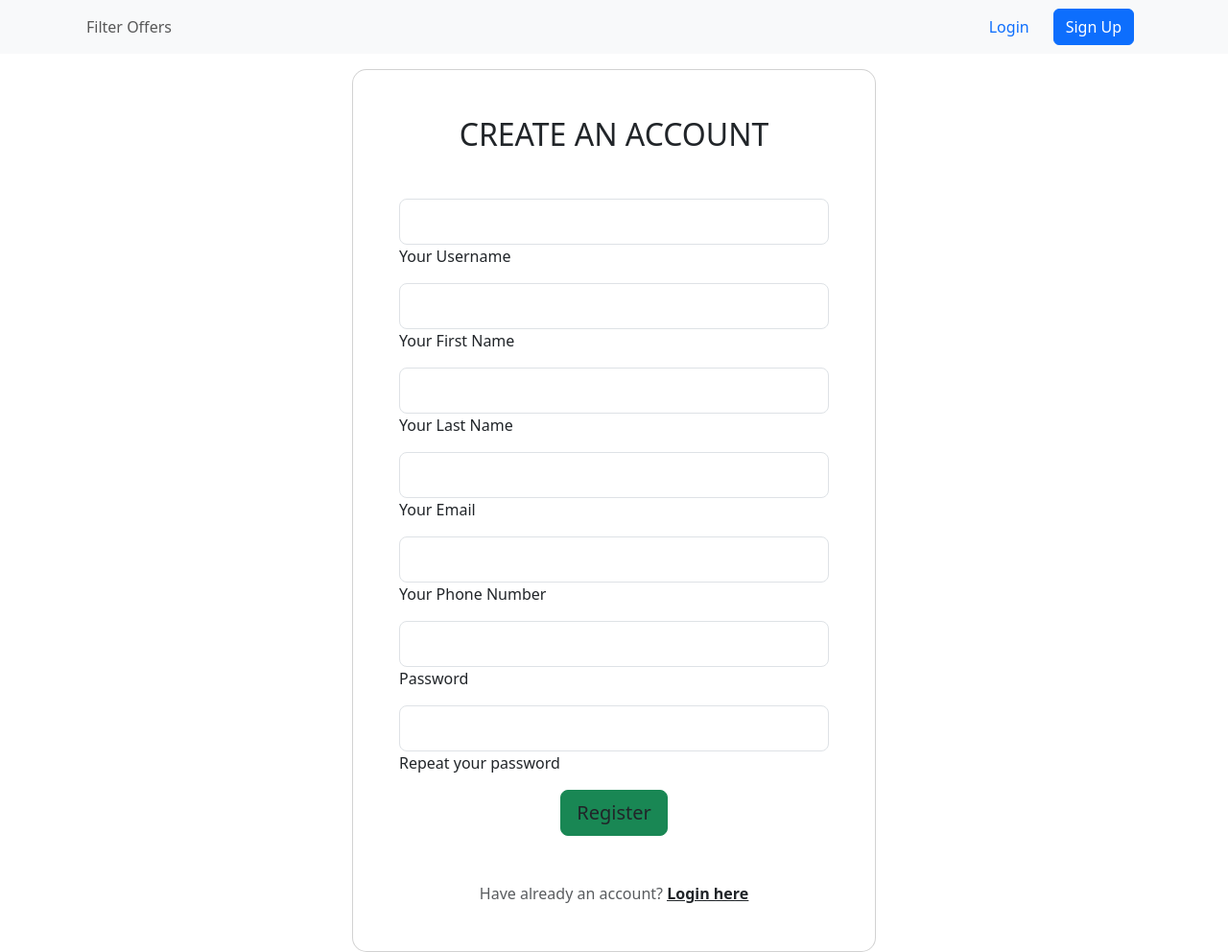
After one commit to BARBUR02/Python-Webscraping-Project, a Django app: page /register/ in a window 1280 px wide. The commit adds this page. Shown: the whole page at 96% size. Run offline with Django 4.2, Linux system fonts and the light colour scheme.

Commit message:
User model added, basic authentication including login logout register and basic route control provided

```diff
--- a/WebScraping/WebScraping/settings.py
+++ b/WebScraping/WebScraping/settings.py
@@ -35,6 +35,8 @@ DEBUG = True
 
 ALLOWED_HOSTS = []
 
+
+AUTH_USER_MODEL = 'main.CustomUser'
 
 # Application definition
 
--- a/WebScraping/main/templates/main/base.html
+++ b/WebScraping/main/templates/main/base.html
@@ -10,6 +10,52 @@
     <script defer src="https://cdn.jsdelivr.net/npm/bootstrap@5.3.0-alpha3/dist/js/bootstrap.bundle.min.js" integrity="sha384-ENjdO4Dr2bkBIFxQpeoTz1HIcje39Wm4jDKdf19U8gI4ddQ3GYNS7NTKfAdVQSZe" crossorigin="anonymous"></script>
 </head>
 <body>
+    <!-- Navbar -->
+<nav class="navbar navbar-expand-lg navbar-light bg-light mb-3">
+  <!-- Container wrapper -->
+  <div class="container">
+
+    <!-- Collapsible wrapper -->
+    <div class="collapse navbar-collapse" id="navbarButtonsExample">
+      <!-- Left links -->
+      <ul class="navbar-nav me-auto mb-2 mb-lg-0">
+        <li class="nav-item">
+          <a class="nav-link" href="{% url 'filter-page' %}">Filter Offers</a>
+        </li>
+      </ul>
+      <!-- Left links -->
+
+      <div class="d-flex align-items-center">
+
+        {% if not user.is_authenticated %}
+          <a href="{% url 'login' %}" class="btn btn-link px-3 me-2 text-decoration-none"> Login </a>
+
+
+          <a  class="btn btn-primary me-3 text-decoration-none" href="{% url 'register' %}"> Sign Up </a>
+
+        {% else %}
+          <ul class="navbar-nav">
+        <li class="nav-item dropdown">
+          <a class="nav-link dropdown-toggle" href="#" id="navbarDarkDropdownMenuLink" role="button" data-bs-toggle="dropdown" aria-expanded="false">
+            Manage
+          </a>
+          <ul class="dropdown-menu dropdown-menu-dark" aria-labelledby="navbarDarkDropdownMenuLink">
+            <li><a class="dropdown-item" href="{% url 'user-add-offer' %}">Add Offer</a></li>
+            <li><a class="dropdown-item" href="{% url 'user-offer-list' %}">Your Offers</a></li>
+          </ul>
+        </li>
+      </ul>
+          <a  class="btn btn-primary me-3 text-decoration-none" href="{% url 'logout' %}"> Sign out </a>
+        {% endif %}
+      </div>
+    </div>
+    <!-- Collapsible wrapper -->
+  </div>
+  <!-- Container wrapper -->
+</nav>
+<!-- Navbar -->
+
+
     {% block content %}
         <p>Base template</p>
     {% endblock %}
--- a/WebScraping/main/templates/main/filter_page.html
+++ b/WebScraping/main/templates/main/filter_page.html
@@ -46,7 +46,8 @@ Filtrowanie ofert korepetycji
                         {% if offer.description %}
                             <p class="card-text"> {{ offer.description }} </p>
                         {% endif %}
-                        <a href="{{ offer.link }}" class="btn btn-primary">Sprawdź ogłoszenie</a>
+                        <a href="{{ offer.link}}" class="btn btn-primary">Sprawdź ogłoszenie</a>
+                        {% comment %} <p>URL is : {{offer.link|urlize}}</p> {% endcomment %}
                     </div>
 
                 </div>
--- /dev/null
+++ b/WebScraping/main/templates/main/register.html
@@ -0,0 +1,84 @@
+{% extends 'main/base.html' %}
+
+
+{% block content %}
+    <section class="vh-100 bg-image"
+  style="background:transparent;">
+  <div class="mask d-flex align-items-center h-100 gradient-custom-3">
+    <div class="container h-100">
+      <div class="row d-flex justify-content-center align-items-center h-100">
+        <div class="col-12 col-md-9 col-lg-7 col-xl-6">
+          <div class="card" style="border-radius: 15px;">
+            <div class="card-body p-5">
+              <h2 class="text-uppercase text-center mb-5">Create an account</h2>
+
+              <form method="post">
+                {% csrf_token %}
+                <div class="form-outline mb-2">
+                  <input type="text" id="form3Example1cg" name="username" class="form-control form-control-lg"  required/>
+                  <label class="form-label" for="form3Example1cg" >Your Username</label>
+                </div>
+
+                <div class="form-outline mb-2">
+                  <input type="text" name="first_name" id="form3Example4cdg" class="form-control form-control-lg" required/>
+                  <label class="form-label" for="form3Example4cdg">Your First Name</label>
+                </div>
+
+                <div class="form-outline mb-2">
+                  <input type="text" name="last_name" id="form3Example4cdg" class="form-control form-control-lg" required/>
+                  <label class="form-label" for="form3Example4cdg" >Your Last Name</label>
+                </div>
+
+                <div class="form-outline mb-2">
+                  <input type="email" name="email" id="form3Example3cg" class="form-control form-control-lg" required/>
+                  <label class="form-label" for="form3Example3cg">Your Email</label>
+                </div>
+
+                <div class="form-outline mb-2">
+                  <input type="text" name="phone_number" id="form3Example3cg" class="form-control form-control-lg" /required>
+                  <label class="form-label" for="form3Example3cg">Your Phone Number</label>
+                </div>
+
+                <div class="form-outline mb-2">
+                  <input type="password"  name="password1" id="form3Example4cg" class="form-control form-control-lg" required/>
+                  <label class="form-label" for="form3Example4cg">Password</label>
+                </div>
+
+                <div class="form-outline mb-2">
+                  <input type="password" name="password2" id="form3Example4cdg" class="form-control form-control-lg" required/>
+                  <label class="form-label" for="form3Example4cdg">Repeat your password</label>
+                </div>
+                {% for field in registration_form %}
+                  {% for error in  field.errors %}
+                  <div class="error text-danger">
+                    {{error}}
+                </div>
+                {% endfor %}
+                {% endfor %}
+                {% if registration_form.non_field_errors %}
+                  <div class="error text-danger">
+                    {{registration_form.non_field_errors}}
+                </div>
+                {% endif %}
+
+
+                <div class="d-flex justify-content-center">
+                  <button type="submit"
+                    class="btn btn-success btn-block btn-lg gradient-custom-4 text-body">Register</button>
+                </div>
+
+
+                <p class="text-center text-muted mt-5 mb-0">Have already an account? <a href="{% url 'login' %}"
+                    class="fw-bold text-body"><u>Login here</u></a></p>
+
+              </form>
+
+            </div>
+          </div>
+        </div>
+      </div>
+    </div>
+  </div>
+</section>
+
+{% endblock content %}
--- a/WebScraping/main/urls.py
+++ b/WebScraping/main/urls.py
@@ -3,6 +3,11 @@ from django.urls import path
 from . import views
 
 urlpatterns = [
+    path('register/' ,views.registerUser, name='register'),
+    path('login/', views.loginUser, name='login'),
+    path('logout/' ,views.logoutUser, name='logout'),
+    path("offer-filter", views.FilterView.as_view(), name="filter-page"),
+    path("add-offer", views.add_offer, name="user-add-offer"),
+    path("my-offers", views.user_offer_list, name="user-offer-list"),
     path("", views.index, name="index"),
-    path("offer-filter", views.FilterView.as_view(), name="filter-page")
 ]
--- a/WebScraping/main/views.py
+++ b/WebScraping/main/views.py
@@ -1,12 +1,67 @@
-from django.shortcuts import render
+from django.shortcuts import render, redirect
 from django.http import HttpResponse, HttpResponseRedirect
 from django.views.generic.list import ListView
+from django.contrib.auth import authenticate, login,logout
+from .forms import RegistrationForm, LoginForm
+from django.contrib.auth.decorators import login_required
 
 from main.models import Offert
 from main.filters import OfferFilter
 
+
+def registerUser(request):
+    user = request.user
+    if user.is_authenticated:
+        return redirect('filter-page')
+    context = {}
+    if request.POST:
+        print("RECEIVED POST!!")
+        form = RegistrationForm(request.POST)
+        print(f'FORM: {form}')
+        print(f'Form is valid: {form.is_valid()}')
+        if form.is_valid():
+            form.save()
+            email =  form.cleaned_data.get('email').lower()
+            raw_password = form.cleaned_data.get('password1').lower()
+            account = authenticate(email=email,password = raw_password)
+            login(request,account)
+            return  redirect('filter-page')
+        else:
+            context['registration_form'] = form
+            print(f'CONTEXT: {context}')
+
+    return render(request, 'main/register.html', context=context)
+
+
+def loginUser(request, *args, **kwargs):
+    context = {}
+    user = request.user
+    if user.is_authenticated:
+        return redirect('filter-page')
+    if request.POST:
+        form = LoginForm(request.POST)
+        print(f"LOGIN, valid form: { form.is_valid()}, value: {form.cleaned_data}, form:{form} ")
+        if form.is_valid():
+            email = request.POST['email']
+            password = request.POST['password']
+            user = authenticate(email=email,password=password)
+            if user:
+                login(request, user)
+                return redirect('filter-page')
+        else:
+            context['login_form'] = form
+    # context['login_form'] = None
+    return render(request, 'main/login.html', context)
+
+
+def logoutUser(request):
+    logout(request)
+    return redirect('filter-page')
+
+
 def index(request):
-    return HttpResponseRedirect(redirect_to='offer-filter')
+    return redirect('filter-page')
+
 
 # def offer_filter(response):
 #     offers = Offert.objects.all()
@@ -39,3 +94,15 @@ class FilterView(ListView):
         for offer in queryset:
             if offer.locations:
                 offer.locations = offer.locations.split(", ")
+
+
+
+# user specific views:
+
+@login_required(login_url="/login/")
+def add_offer(request):
+    return HttpResponse("<h1>Add offer only for authenticated</h1>")
+
+@login_required(login_url="/login/")
+def user_offer_list(request):
+    return HttpResponse("<h1>User specific offer list</h1>")
```
Also changed, not shown: WebScraping/main/admin.py (+9 -1 lines), WebScraping/main/forms.py (added, +47 -0 lines), WebScraping/main/models.py (+65 -0 lines), WebScraping/main/templates/main/login.html (added, +59 -0 lines), WebScraping/main/migrations/0001_initial.py, WebScraping/main/migrations/0002_offert_delete_korepetycje.py (deleted), WebScraping/main/migrations/0003_remove_offert_description_remove_offert_link_and_more.py (deleted), WebScraping/main/migrations/0004_offert_description_offert_link_offert_locations_and_more.py (deleted), WebScraping/main/migrations/0005_alter_offert_subject.py (deleted), 1 other file.
